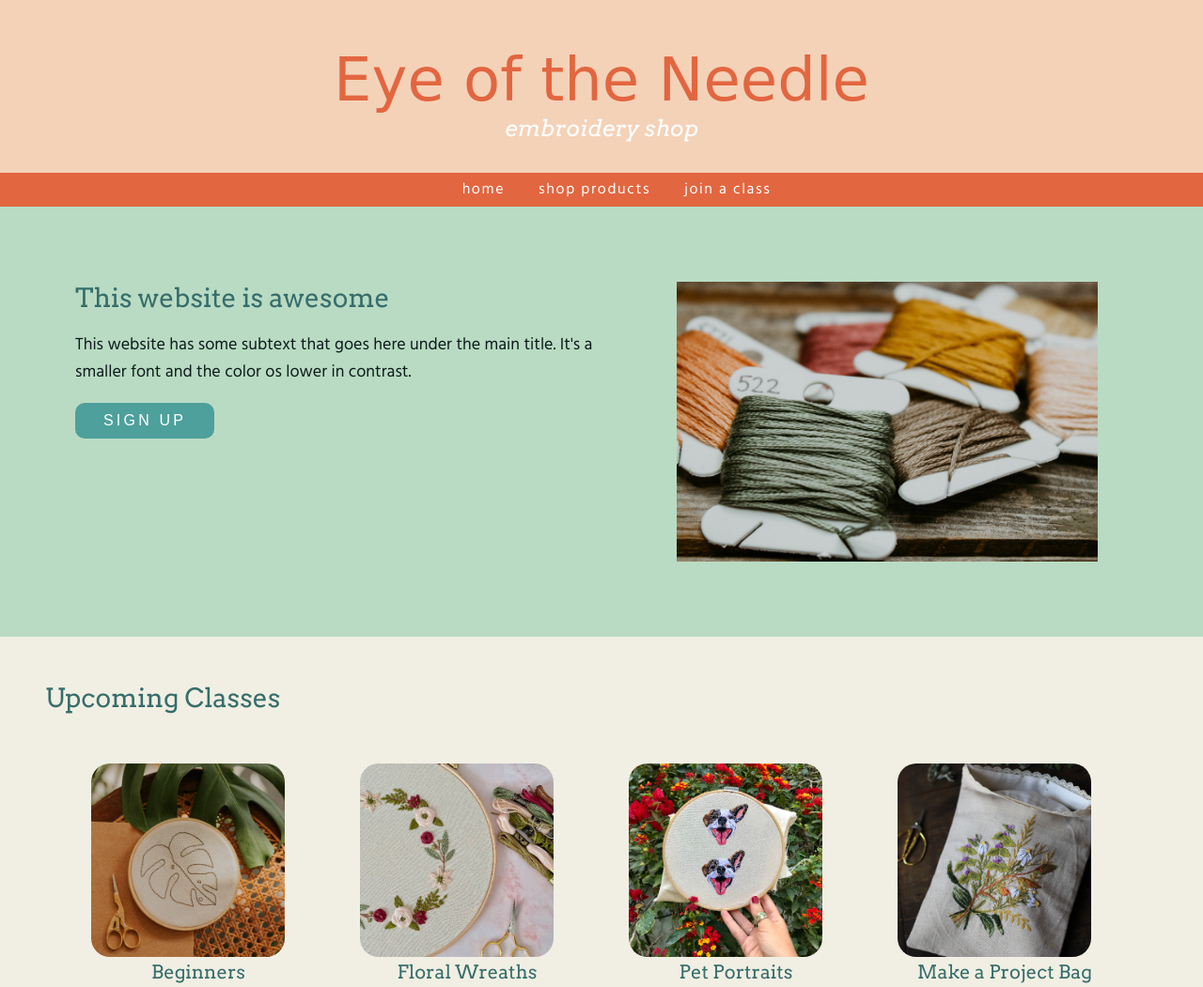
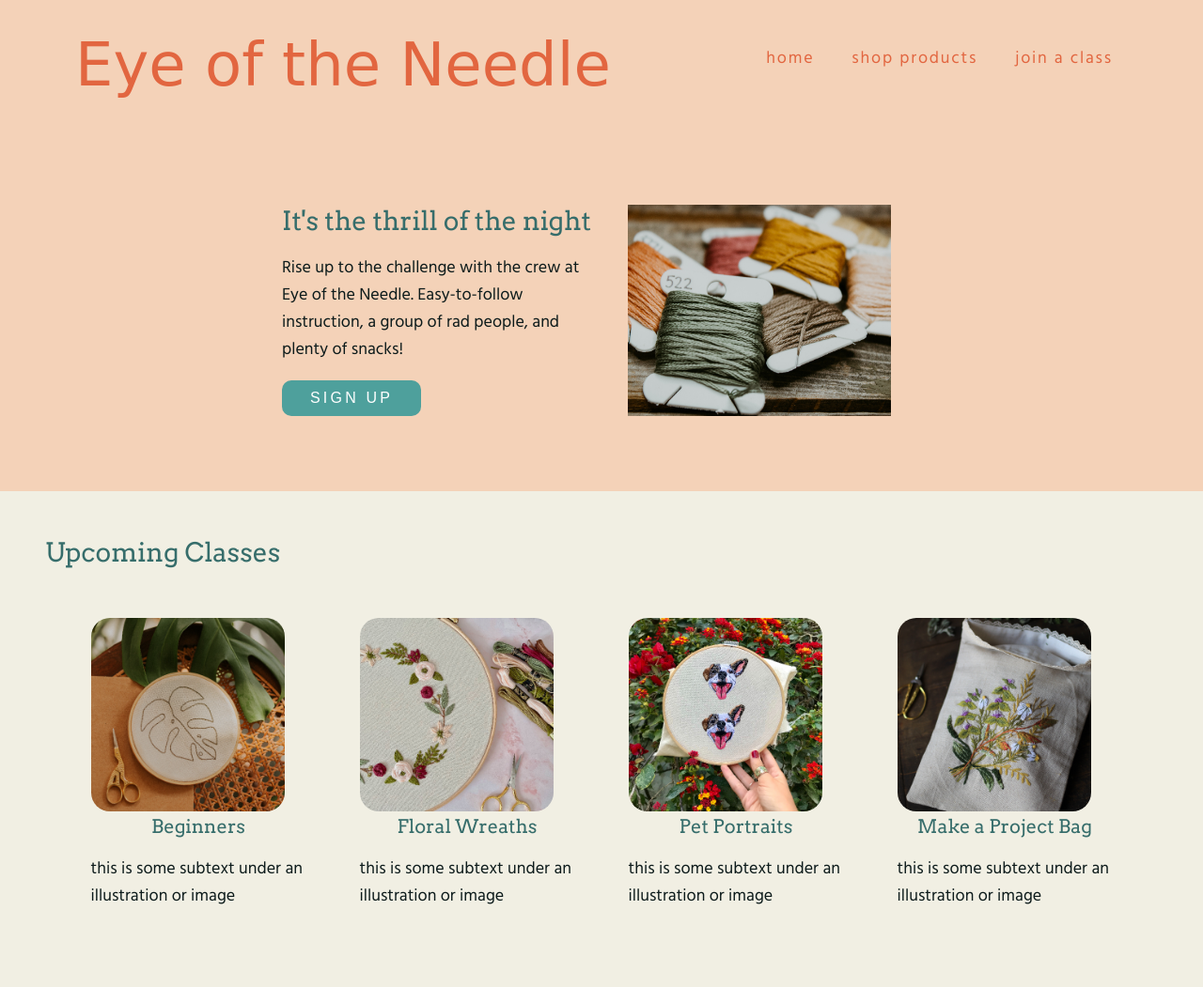
Before and after one commit to meaghangallant/odin-landing-page, a plain HTML site: page index.html in a window 1280 px wide. Shown: the top 1051 px of the page at 94% size. Drawn offline with Linux system fonts and the light colour scheme; a web font is replaced by a local one.

Commit message:
style header and nav to match project spec

```diff
--- a/index.html
+++ b/index.html
@@ -12,9 +12,10 @@
 </head>
 <body>
   <header>
-    <h1>Eye of the Needle</h1>
-    <h2>embroidery shop</h2>
-
+    <div>
+      <h1>Eye of the Needle</h1>
+      <!-- <h2>embroidery shop</h2> -->
+    </div>
     <nav>
       <a>Home</a>
       <a>Shop Products</a>
@@ -24,8 +25,8 @@
   <main>
     <div id="hero">
       <div>
-        <h2>This website is awesome</h2>
-        <p>This website has some subtext that goes here under the main title. It's a smaller font and the color os lower in contrast.</p>
+        <h2>It's the thrill of the night</h2>
+        <p>Rise up to the challenge with the crew at Eye of the Needle. Easy-to-follow instruction, a group of rad people, and plenty of snacks!</p>
         <button>Sign up</button>
       </div>
       <img src="images/mel-poole-LlX6BlViuUg-unsplash (1).jpg">
--- a/styles.css
+++ b/styles.css
@@ -48,7 +48,10 @@ button {
 
 header {
   background-color: #F4D2B8;
-  padding-top: 3em;
+  display: flex;
+  flex-direction: row;
+  justify-content: space-between;
+  padding: 2em 5em;
 }
 
 header h2 {
@@ -61,30 +64,32 @@ header h2 {
 }
 
 nav {
-  background-color: #E26640;
-  margin-top: 2em;
-  padding: .3em;
-  text-align: center;
+  text-align: right;
+  padding: 1em;
 }
 
 nav a {
-  color: white;
+  color: #E26640;
   font-family: 'Hind', sans-serif;
   text-transform: lowercase;
-  font-size: 16px;
+  font-size: 18px;
   letter-spacing: .1em;
   padding-left: 2em;
 }
 
 #hero {
-  background-color: #B9DBC3;
+  background-color: #F4D2B8;
   padding: 5em;
   display: flex;
-  justify-content: space-around;
+  justify-content: center;
+}
+
+#hero div {
+  width: 30%;
 }
 
 #hero img {
-  width: 40%;
+  width: 25%;
   margin: 0 2em;
 }
 
```
